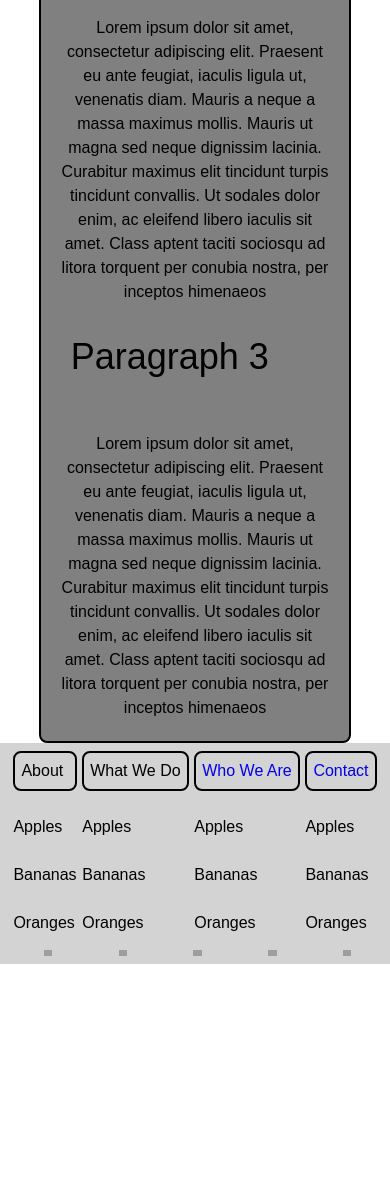
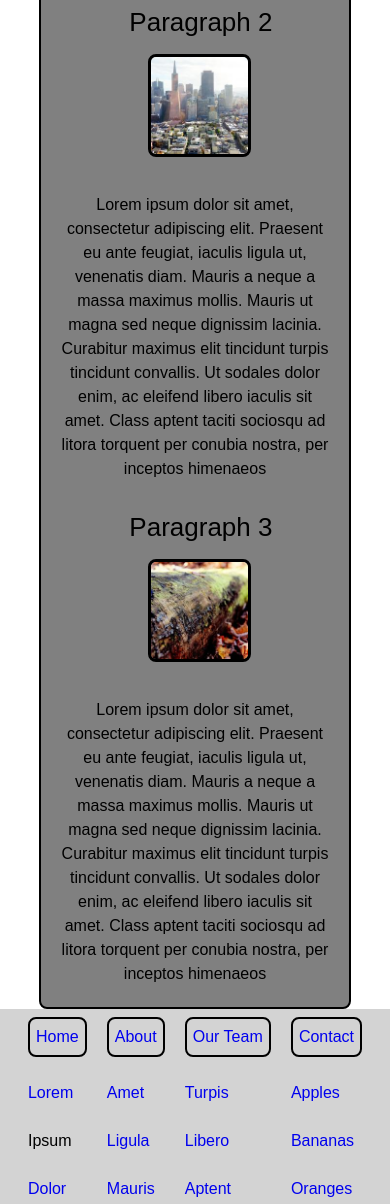
Before and after one commit to bw-wunderlist-3/Marketing, a plain HTML site: page about.html in a window 390 px wide. Shown: the part 648-1852 px from the top of the page. Before the commit the page ends 1612 px from the top, so only its background shows below. Drawn offline with Linux system fonts and the light colour scheme; grey boxes are pictures that could not be loaded.

Commit message:
responsive design added for body and footer

```diff
--- a/about.css
+++ b/about.css
@@ -195,6 +195,12 @@ nav.topnav {
     margin-bottom: 5%;
 }
 
+.about-container img {
+    width: 25%;
+    margin-left: 7%;
+    border: 3px solid black;
+    border-radius: 8px;
+}
 /**************
 ****FOOTER*****
 **************/
@@ -243,3 +249,54 @@ footer {
 .social-container img:hover {
     width: 15%;
 }
+
+/* *****media styles***** */
+
+@media (max-width:800px){
+
+    h2 {
+        font-size: 2.6rem;
+        text-align: center;
+        margin-left: 8%;
+    }
+
+    .about-container img {
+        width: 25%;
+        margin-left: 39%;
+        border: 3px solid black;
+        border-radius: 8px;
+        display: flex;
+        align-items: center;
+    }
+
+
+    .social-container img {
+        display: flex;
+        justify-content: center;
+        width: 15%;
+        margin-left: 48%;
+        /* justify-content: space-around; */
+    }
+
+    .social-container img:hover {
+        width: 18%;
+    }
+}
+
+@media (max-width:500px) {
+
+    .about-container img {
+        width: 33%;
+        margin-left: 34%;
+
+    }
+
+    .social-container img {
+        width: 22%;
+
+    }
+
+    .social-container img:hover {
+        width: 25%;
+    }
+}
--- a/about.html
+++ b/about.html
@@ -31,14 +31,17 @@
   </section>
   <section class ="about-container">
     <h2>Paragraph 1</h2>
+    <img src="images/lorem1.jpg">
     <br>
     <p>Lorem ipsum dolor sit amet, consectetur adipiscing elit. Praesent eu ante feugiat, iaculis ligula ut, venenatis diam. Mauris a neque a massa maximus mollis. Mauris ut magna sed neque dignissim lacinia. Curabitur maximus elit tincidunt turpis tincidunt convallis. Ut sodales dolor enim, ac eleifend libero iaculis sit amet. Class aptent taciti sociosqu ad litora torquent per conubia nostra, per inceptos himenaeos. </p>
 
     <h2>Paragraph 2</h2>
+    <img src="images/lorem2.jpg">
     <br>
     <p>Lorem ipsum dolor sit amet, consectetur adipiscing elit. Praesent eu ante feugiat, iaculis ligula ut, venenatis diam. Mauris a neque a massa maximus mollis. Mauris ut magna sed neque dignissim lacinia. Curabitur maximus elit tincidunt turpis tincidunt convallis. Ut sodales dolor enim, ac eleifend libero iaculis sit amet. Class aptent taciti sociosqu ad litora torquent per conubia nostra, per inceptos himenaeos</p>
 
     <h2>Paragraph 3</h2>
+    <img src="images/lorem3.jpg">
     <br>
     <p>Lorem ipsum dolor sit amet, consectetur adipiscing elit. Praesent eu ante feugiat, iaculis ligula ut, venenatis diam. Mauris a neque a massa maximus mollis. Mauris ut magna sed neque dignissim lacinia. Curabitur maximus elit tincidunt turpis tincidunt convallis. Ut sodales dolor enim, ac eleifend libero iaculis sit amet. Class aptent taciti sociosqu ad litora torquent per conubia nostra, per inceptos himenaeos</p>
 
@@ -49,49 +52,49 @@
   <footer>
     <div class ="footer-container">
     <div class ="about-footer">
-    <h3>About</h3>
+    <h3><a href=home.html>Home</a></h3>
     <br>
 <ul>
-  <li>Apples</li>
+  <li><a href="#">Lorem</a></li>
   <br>
-  <li>Bananas</li>
+  <li>Ipsum</li>
   <br>
-  <li>Oranges</li>
+  <li><a href="#">Dolor</a></li>
 </ul>
 
   </div>
   <div class ="contact-footer">
-<h3>What We Do</h3>
+<h3><a href=about.html>About</a></h3>
 <br>
 <ul>
-  <li>Apples</li>
+  <li><a href="#">Amet</a></li>
   <br>
-  <li>Bananas</li>
+  <li><a href="#">Ligula</a></li>
   <br>
-  <li>Oranges</li>
+  <li><a href="#">Mauris</a></li>
 </ul>
 
   </div>
   <div class ="bio-footer">
-<h3><a href=team.html>Who We Are</a></h3>
+<h3><a href=team.html>Our Team</a></h3>
 <br>
 <ul>
-  <li>Apples</li>
+  <li><a href="#">Turpis</a></li>
   <br>
-  <li>Bananas</li>
+  <li><a href="#">Libero</a></li>
   <br>
-  <li>Oranges</li>
+  <li><a href="#">Aptent</a></li>
 </ul>
   </div>
   <div class ="what-footer">
 <h3><a href=contact.html> Contact</a></h3>
 <br>
 <ul>
-    <li>Apples</li>
+  <li><a href="#">Apples</a></li>
     <br>
-    <li>Bananas</li>
+    <li><a href="#">Bananas</a></li>
     <br>
-    <li>Oranges</li>
+    <li><a href="#">Oranges</a></li>
 </ul>
   </div>
   </div>
```
Also changed, not shown: images/lorem1.jpg (added), images/lorem2.jpg (added), images/lorem3.jpg (added), 1 other file.
